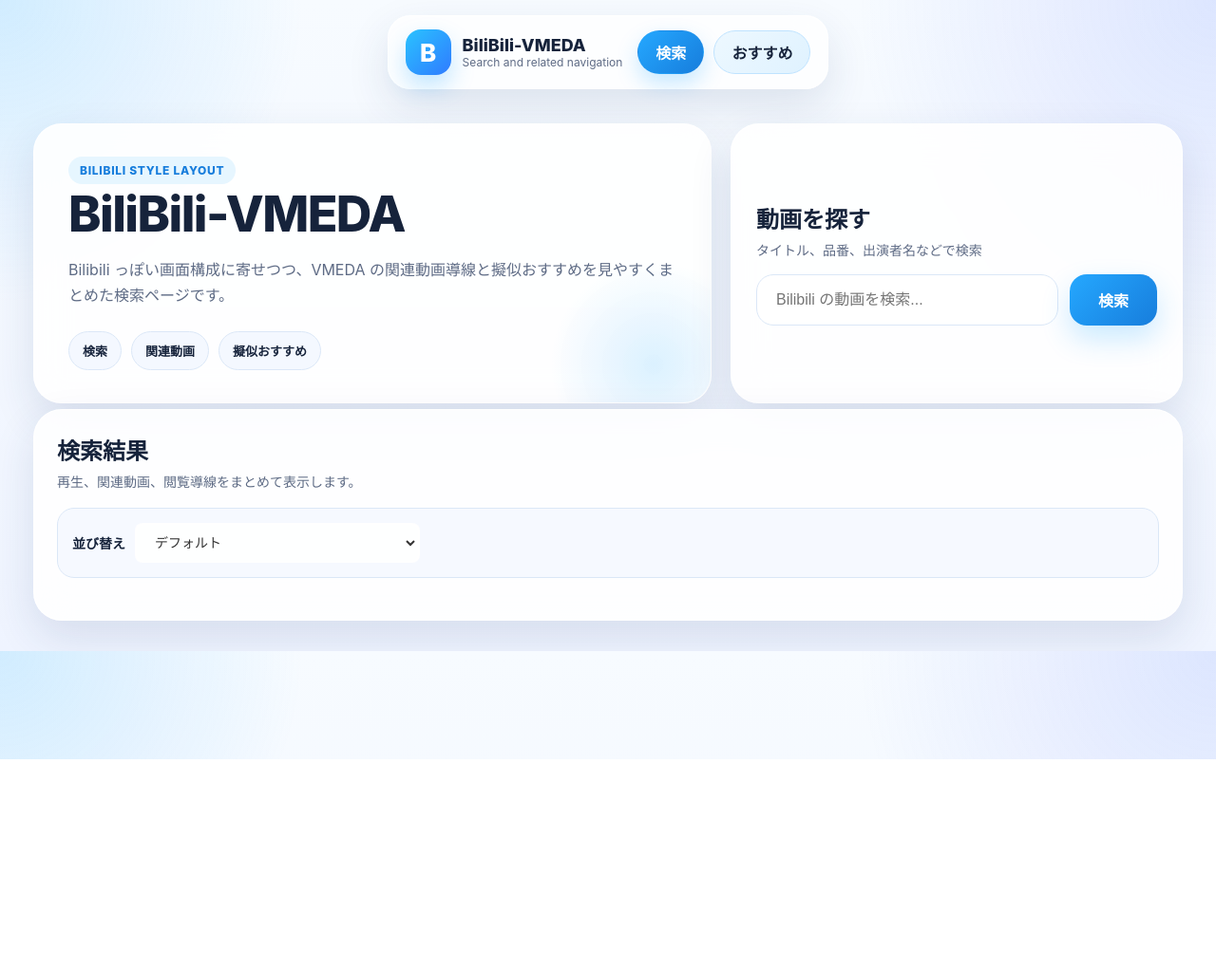
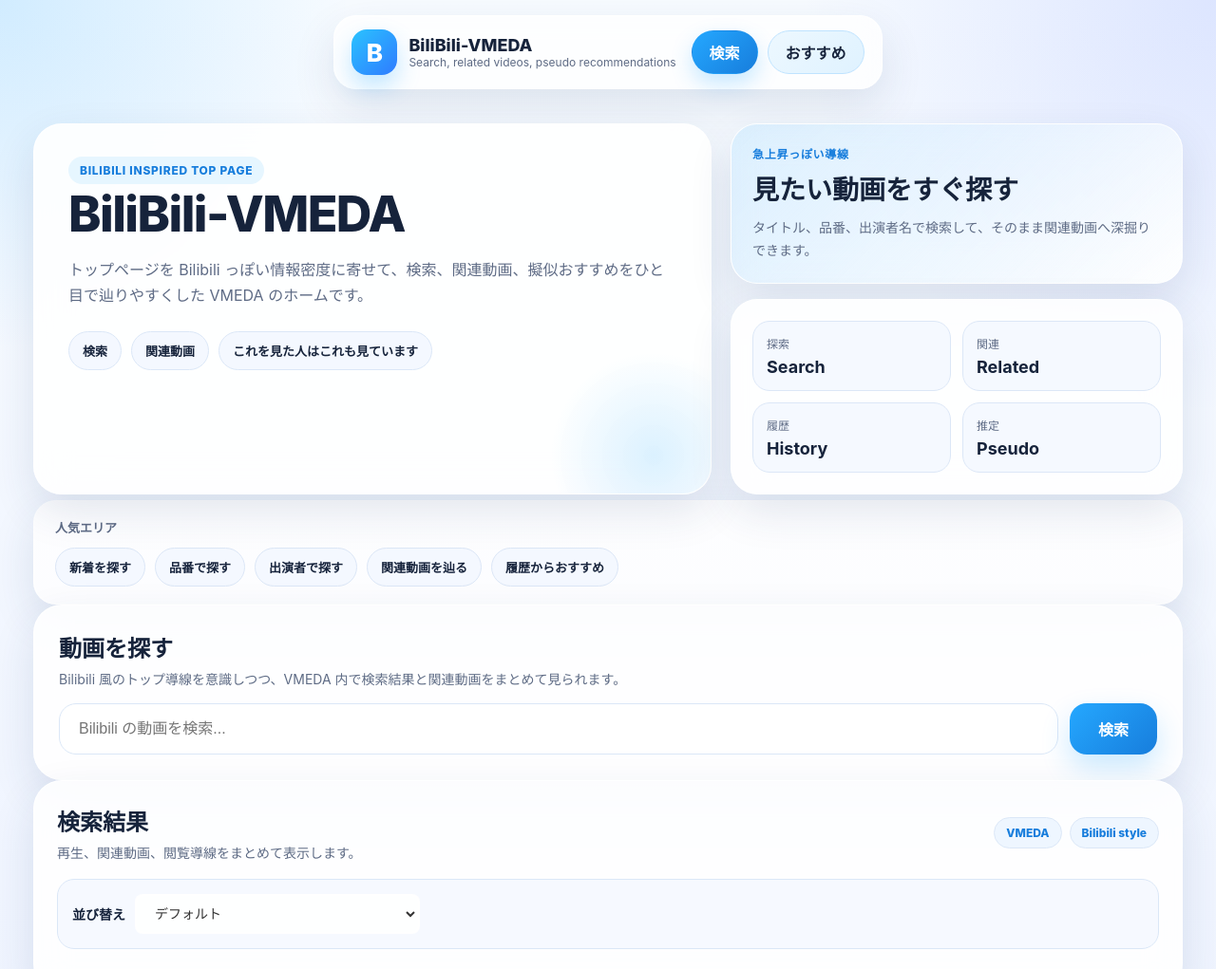
Before and after one commit to Mametango/VMEDA, a website: page public/index.html in a window 1280 px wide. Shown: the top 1021 px of the page at 95% size. Before the commit the page ends 800 px from the top, so only its background shows below. Drawn offline with Linux system fonts and the light colour scheme.

Commit message:
Make top page feel closer to Bilibili

```diff
--- a/public/index.html
+++ b/public/index.html
@@ -14,7 +14,7 @@
   <title>BiliBili-VMEDA</title>
   <link rel="icon" type="image/svg+xml" href="/favicon.svg">
   <link rel="alternate icon" href="/favicon.ico">
-  <link rel="stylesheet" href="styles.css?v=1.0.9">
+  <link rel="stylesheet" href="styles.css?v=1.1.0">
 </head>
 <body>
   <div class="page-shell">
@@ -23,7 +23,7 @@
         <div class="app-brand-badge">B</div>
         <div class="app-brand-copy">
           <div class="app-brand-title">BiliBili-VMEDA</div>
-          <div class="app-brand-subtitle">Search and related navigation</div>
+          <div class="app-brand-subtitle">Search, related videos, pseudo recommendations</div>
         </div>
       </div>
       <nav class="app-nav">
@@ -35,20 +35,60 @@
     <main class="container">
       <section class="hero-panel">
         <div class="hero-copy">
-          <span class="hero-kicker">Bilibili style layout</span>
+          <span class="hero-kicker">Bilibili inspired top page</span>
           <h1 class="site-title">BiliBili-VMEDA</h1>
-          <p class="hero-description">Bilibili っぽい画面構成に寄せつつ、VMEDA の関連動画導線と擬似おすすめを見やすくまとめた検索ページです。</p>
+          <p class="hero-description">トップページを Bilibili っぽい情報密度に寄せて、検索、関連動画、擬似おすすめをひと目で辿りやすくした VMEDA のホームです。</p>
           <div class="hero-pills">
             <span class="hero-pill">検索</span>
             <span class="hero-pill">関連動画</span>
-            <span class="hero-pill">擬似おすすめ</span>
+            <span class="hero-pill">これを見た人はこれも見ています</span>
           </div>
         </div>
+
+        <aside class="hero-side">
+          <div class="hero-side-card hero-side-card-primary">
+            <div class="hero-side-label">急上昇っぽい導線</div>
+            <div class="hero-side-title">見たい動画をすぐ探す</div>
+            <p class="hero-side-text">タイトル、品番、出演者名で検索して、そのまま関連動画へ深掘りできます。</p>
+          </div>
+          <div class="hero-side-card">
+            <div class="hero-side-mini-grid">
+              <div class="hero-mini-stat">
+                <span class="hero-mini-label">探索</span>
+                <strong>Search</strong>
+              </div>
+              <div class="hero-mini-stat">
+                <span class="hero-mini-label">関連</span>
+                <strong>Related</strong>
+              </div>
+              <div class="hero-mini-stat">
+                <span class="hero-mini-label">履歴</span>
+                <strong>History</strong>
+              </div>
+              <div class="hero-mini-stat">
+                <span class="hero-mini-label">推定</span>
+                <strong>Pseudo</strong>
+              </div>
+            </div>
+          </div>
+        </aside>
+      </section>
+
+      <section class="top-strip">
+        <div class="top-strip-label">人気エリア</div>
+        <div class="top-strip-items">
+          <span class="top-strip-item">新着を探す</span>
+          <span class="top-strip-item">品番で探す</span>
+          <span class="top-strip-item">出演者で探す</span>
+          <span class="top-strip-item">関連動画を辿る</span>
+          <span class="top-strip-item">履歴からおすすめ</span>
+        </div>
+      </section>
 
       <section class="search-section hero-search-card">
         <div class="search-card-header">
           <div class="search-card-title">動画を探す</div>
-            <div class="search-card-subtitle">タイトル、品番、出演者名などで検索</div>
+          <div class="search-card-subtitle">Bilibili 風のトップ導線を意識しつつ、VMEDA 内で検索結果と関連動画をまとめて見られます。</div>
         </div>
         <div class="search-container">
           <input
@@ -61,13 +101,16 @@
           <button id="search-btn" class="search-btn">検索</button>
         </div>
       </section>
-      </section>
 
       <section class="content-surface">
         <div class="section-header">
           <div>
             <div class="section-title">検索結果</div>
             <p class="section-caption">再生、関連動画、閲覧導線をまとめて表示します。</p>
+          </div>
+          <div class="section-chips">
+            <span class="section-chip">VMEDA</span>
+            <span class="section-chip">Bilibili style</span>
           </div>
         </div>
 
--- a/public/styles.css
+++ b/public/styles.css
@@ -1680,4 +1680,148 @@
   }
 }
 
+.hero-side {
+  display: grid;
+  gap: 16px;
+}
+
+.hero-side-card {
+  background: rgba(255, 255, 255, 0.88);
+  border: 1px solid rgba(255, 255, 255, 0.9);
+  border-radius: 28px;
+  padding: 22px;
+  box-shadow: var(--shadow-soft);
+  backdrop-filter: blur(18px);
+}
+
+.hero-side-card-primary {
+  background: linear-gradient(135deg, rgba(37, 168, 255, 0.12) 0%, rgba(255, 255, 255, 0.92) 100%);
+}
+
+.hero-side-label {
+  font-size: 12px;
+  font-weight: 800;
+  letter-spacing: 0.06em;
+  text-transform: uppercase;
+  color: var(--brand-deep);
+}
+
+.hero-side-title {
+  margin-top: 8px;
+  font-size: 28px;
+  font-weight: 800;
+  color: var(--page-ink);
+}
+
+.hero-side-text {
+  margin-top: 10px;
+  font-size: 14px;
+  line-height: 1.7;
+  color: var(--page-muted);
+}
+
+.hero-side-mini-grid {
+  display: grid;
+  grid-template-columns: repeat(2, minmax(0, 1fr));
+  gap: 12px;
+}
+
+.hero-mini-stat {
+  display: grid;
+  gap: 6px;
+  padding: 14px;
+  border-radius: 18px;
+  background: #f5f9ff;
+  border: 1px solid #dce7f7;
+}
+
+.hero-mini-label {
+  font-size: 12px;
+  color: var(--page-muted);
+}
+
+.hero-mini-stat strong {
+  font-size: 18px;
+  color: var(--page-ink);
+}
+
+.top-strip {
+  display: grid;
+  gap: 12px;
+  padding: 18px 22px;
+  border-radius: 24px;
+  background: rgba(255, 255, 255, 0.78);
+  border: 1px solid rgba(255, 255, 255, 0.9);
+  box-shadow: var(--shadow-soft);
+}
+
+.top-strip-label {
+  font-size: 13px;
+  font-weight: 800;
+  color: var(--page-muted);
+}
+
+.top-strip-items {
+  display: flex;
+  flex-wrap: wrap;
+  gap: 10px;
+}
+
+.top-strip-item {
+  display: inline-flex;
+  align-items: center;
+  padding: 10px 14px;
+  border-radius: 999px;
+  background: #f4f8ff;
+  border: 1px solid #dce7f7;
+  font-size: 13px;
+  font-weight: 700;
+  color: var(--page-ink);
+}
+
+.section-chips {
+  display: flex;
+  flex-wrap: wrap;
+  gap: 8px;
+}
+
+.section-chip {
+  display: inline-flex;
+  align-items: center;
+  padding: 8px 12px;
+  border-radius: 999px;
+  background: #eef6ff;
+  border: 1px solid #dbe7f7;
+  color: var(--brand-deep);
+  font-size: 12px;
+  font-weight: 800;
+}
+
+@media (max-width: 900px) {
+  .hero-side-title {
+    font-size: 24px;
+  }
+}
+
+@media (max-width: 768px) {
+  .hero-side-card {
+    border-radius: 22px;
+    padding: 18px;
+  }
+
+  .hero-side-mini-grid {
+    grid-template-columns: 1fr 1fr;
+  }
+
+  .top-strip {
+    padding: 16px;
+    border-radius: 20px;
+  }
+
+  .section-header {
+    flex-direction: column;
+    align-items: flex-start;
+  }
+}
+
 /* レスポンシブデザインを無効化 - デスクトップと同じ表示 */
```
Lines whose indentation alone changed are shown as unchanged.
